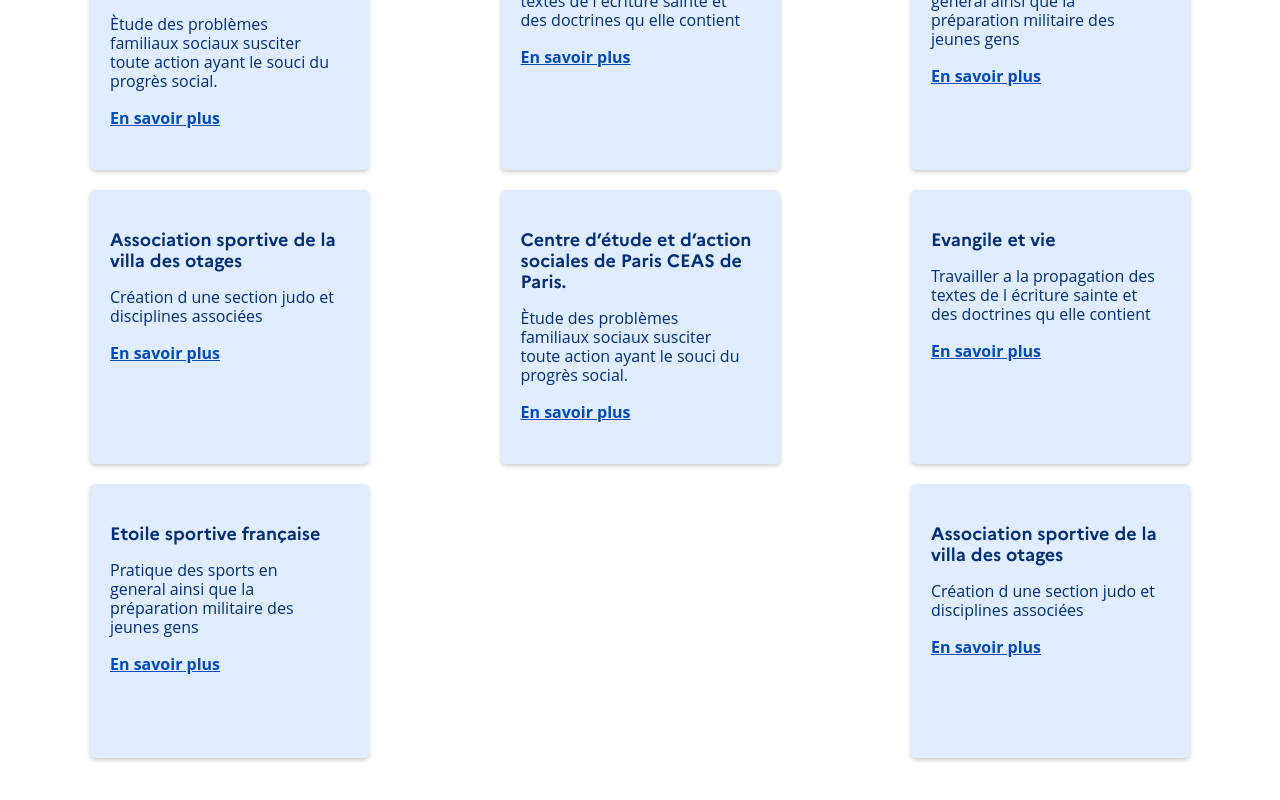
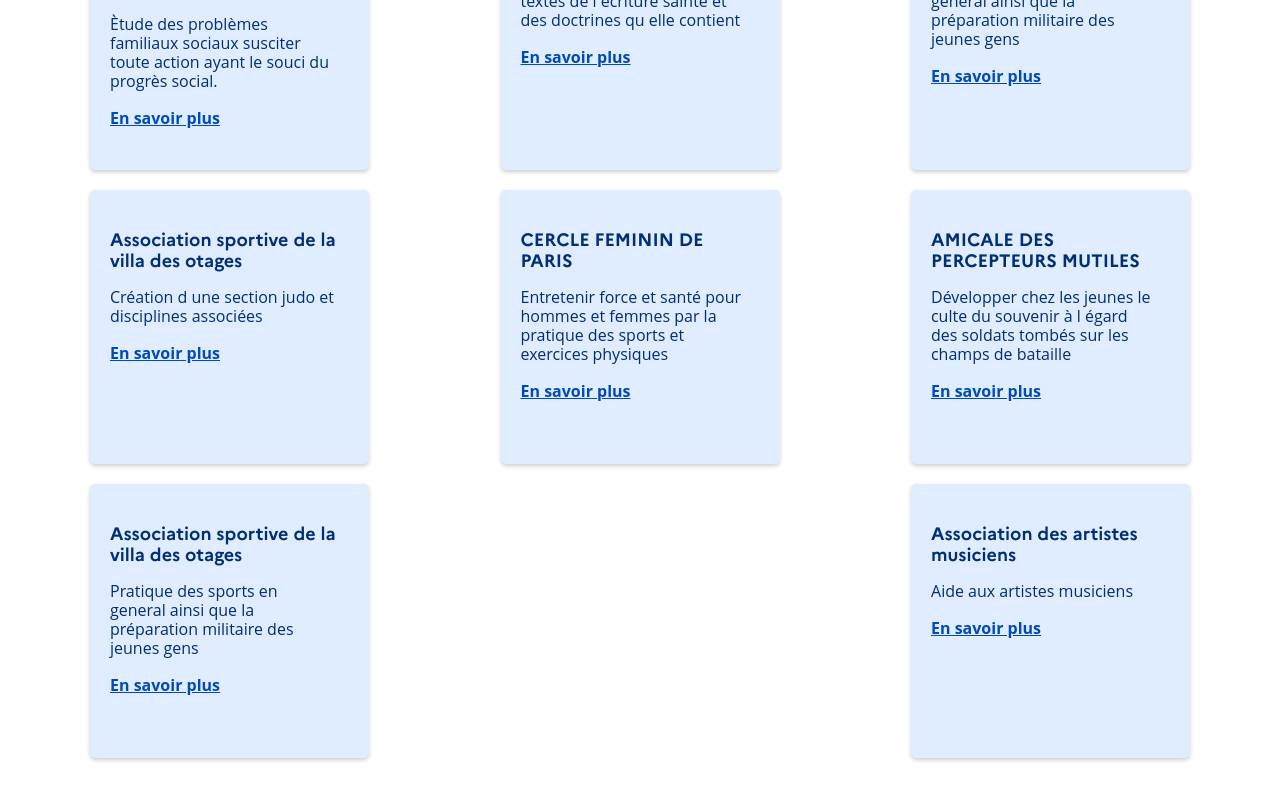
Before and after one commit to shrutigupta02/react-app-asso, a React (Create React App) app: page / in a window 1280 px wide. Shown: the part 930-1730 px from the top of the page. Built offline with nearby package versions, Linux system fonts and the light colour scheme; no server answers.

Commit message:
adding comments

```diff
--- a/src/api/index.ts
+++ b/src/api/index.ts
@@ -1,6 +1,6 @@
 import axios from "axios"
 
-// login and create an account
+// function to login or create an account with the server
 export const postNewUser = (login:string, password:string) => {
 
     const axios = require('axios').default;
@@ -20,7 +20,7 @@
 
 }
 
-// to give a new donation to the server
+// function to give a new donation to the server
 export const postNewDonation = (donationNumber:number, associationName:string, userName:string) => {
 
     const axios = require('axios').default;
@@ -41,8 +41,8 @@
 
 }
 
+// function to get all the associations from the server
 export const getAllAssociations = () => {
-    // mettre la bonne url
     axios.get('https://h3-proxy.services.quickpipes.io/team9/getAllAssos')
         .then(function (response:any) {
         // handle success
@@ -58,9 +58,10 @@
     });
 }
 
-export const getAllDonations = () => {
+// function to get all the donations of the user from the server
+export const getAllDonations = (user:string) => {
     // mettre la bonne url
-    axios.get('https://h3-proxy.services.quickpipes.io/team9/user1donations')
+    axios.get('https://h3-proxy.services.quickpipes.io/team9/'+{user}+'/donations')
         .then(function (response:any) {
         // handle success
         return 'c est réussi !!!'
--- a/src/components/homepage/homepage.tsx
+++ b/src/components/homepage/homepage.tsx
@@ -41,10 +41,10 @@
       {id:1, name: 'Evangile et vie', description: 'Travailler a la propagation des textes de l écriture sainte et des doctrines qu elle contient'},
       {id:2, name: 'Etoile sportive française', description: 'Pratique des sports en general ainsi que la préparation militaire des jeunes gens'},
       {id:3, name: 'Association sportive de la villa des otages', description: 'Création d une section judo et disciplines associées'},
-      {id:4, name: 'Centre d’étude et d’action sociales de Paris CEAS de Paris.', description: 'Ètude des problèmes familiaux sociaux susciter toute action ayant le souci du progrès social.'},
-      {id:5, name: 'Evangile et vie', description: 'Travailler a la propagation des textes de l écriture sainte et des doctrines qu elle contient'},
-      {id:6, name: 'Etoile sportive française', description: 'Pratique des sports en general ainsi que la préparation militaire des jeunes gens'},
-      {id:7, name: 'Association sportive de la villa des otages', description: 'Création d une section judo et disciplines associées'},
+      {id:4, name: 'CERCLE FEMININ DE PARIS', description: 'Entretenir force et santé pour hommes et femmes par la pratique des sports et exercices physiques'},
+      {id:5, name: 'AMICALE DES PERCEPTEURS MUTILES', description: 'Développer chez les jeunes le culte du souvenir à l égard des soldats tombés sur les champs de bataille'},
+      {id:6, name: 'Association sportive de la villa des otages', description: 'Pratique des sports en general ainsi que la préparation militaire des jeunes gens'},
+      {id:7, name: 'Association des artistes musiciens', description: 'Aide aux artistes musiciens'},
     ],
     associationSelected: {
       id: -1,
@@ -56,19 +56,20 @@
     userName:'email@exemple.test',
     taxExoneration:0,
     donations:[
-      {name:'associationnum1', donationNumber:100},
-      {name:'associationnum2', donationNumber:1010},
-      {name:'associationnum1', donationNumber:100},
-      {name:'associationnum2', donationNumber:100},
-      {name:'associationnum1', donationNumber:100},
-      {name:'associationnum2', donationNumber:100},
-      {name:'associationnum1', donationNumber:100},
-      {name:'associationnum2', donationNumber:100},
-      {name:'associationnum1', donationNumber:100},
-      {name:'associationnum2', donationNumber:100},
+      {name:'CEAS', donationNumber:100},
+      {name:'Evangile et vie', donationNumber:200},
+      {name:'Etoile sportive française', donationNumber:350},
+      {name:'Association sportive de la villa des otages', donationNumber:100},
+      {name:'Cercle feminin de Paris', donationNumber:100},
+      {name:'Amicale des percepteurs mutilés', donationNumber:100},
+      {name:'Les cheminots philatélistes', donationNumber:100},
+      {name:'Association Franco-Autrichienne', donationNumber:100},
+      {name:'Union sociale pour l habitat', donationNumber:100},
+      {name:'Association des anciens combattants', donationNumber:135},
     ]
   }
 
+  // function to open the Login page
   handleLogin = () => {
     let associationSelected = this.state.associationSelected
     let associations = this.state.associations
@@ -102,6 +103,7 @@
     this.setState(newAssoState)
   }
 
+  // function to open the myaccount.tsx page
   handleAccountPageOpened = () => {
     let associations = this.state.associations
     let assoSelectedName = this.state.associationSelected.name
@@ -115,6 +117,7 @@
     this.setState(newState)
   }
 
+  // function to go back to the homepage from the header
   handleHomepage = () => {
     let associations = this.state.associations
     let assoSelectedName = this.state.associationSelected.name
@@ -128,6 +131,7 @@
     this.setState(newState)
   }
 
+  // change the username in all the components when the user is connected to the app
   handleGlobalUsername = (user:string) => {
     let associations = this.state.associations
     let assoSelectedName = this.state.associationSelected.name
@@ -135,7 +139,7 @@
     let assoSelectedId = this.state.associationSelected.id
     let associationSelected = {id:assoSelectedId, name:assoSelectedName, description:assoSelectedDescription}
     let accountPageOpened = false
-    let userIsLoggingIn = true
+    let userIsLoggingIn = false
     let userName = user
     let taxExoneration = this.state.taxExoneration
     let donations = this.state.donations
@@ -150,6 +154,7 @@
 
   render() {
 
+    // condition to render the account page
     if(this.state.accountPageOpened==true && this.state.userIsLoggingIn == false){
       return (
 
@@ -158,6 +163,7 @@
           <Myaccount userName={this.state.userName} donations={this.state.donations} />
         </div>
       )
+    // condition to render the homepage
     } else if(this.state.associationSelected.id==-1 && this.state.accountPageOpened == false && this.state.userIsLoggingIn == false)
       return (
         <div>
@@ -178,6 +184,7 @@
           <Searchengine  associations={this.state.associations} handleAssociation={this.handleAssociation}/>
         </div>
       )
+    // condition to render the login page
     else if(this.state.userIsLoggingIn == true){
       return (
         <div>
@@ -185,6 +192,7 @@
           <Login handleUser={this.handleGlobalUsername}/>
         </div>
       )
+    // condition to render the page of the association with the converter
     } else {
       return (
         <div>
--- a/src/components/login/login.tsx
+++ b/src/components/login/login.tsx
@@ -22,6 +22,7 @@
   }
 
 
+  // function to change the state to render the code for creating an accountand to send the user informations to the server.
   handleIsCreatingAccount = () => {
     let isCreatingAccount = !this.state.isCreatingAccount
     this.setState({isCreatingAccount})
@@ -29,6 +30,7 @@
     postNewUser(this.state.userName, this.state.userPassword)
   }
 
+  // function to change the username in the state
   handleUsername = (user:string) => {
 
     let userName = user
@@ -38,6 +40,7 @@
     this.setState({isCreatingAccount, userName, userPassword})
   }
 
+  // function to change the password in the state
   handlePassword = (password:string) => {
     let userName = this.state.userName
     let isCreatingAccount = this.state.isCreatingAccount
@@ -46,6 +49,7 @@
     this.setState({isCreatingAccount, userName, userPassword})
   }
 
+  //
   handleFormSubmit = (event:React.FormEvent<HTMLFormElement>) => {
     this.props.handleUser(this.state.userName)
     event.preventDefault();
--- a/src/components/myaccount/myaccount.tsx
+++ b/src/components/myaccount/myaccount.tsx
@@ -15,6 +15,7 @@
   const [newDonationNumber, setNewDonationNumber] = useState('')
   const [newDonationName, setNewDonationName] = useState('')
 
+  // calculating the tax exoneration total number from the users donations
   let taxExonerationNumber:number = 0
 
   for( let i=0; i<state.donations.length; i++){
@@ -42,7 +43,9 @@
         </div>
         <div className='history'>
           <h3>Historique des dons</h3>
+          {/* TO DO : gett all the donations from the user :  */}
           {/* getAllDonations() */}
+          {/* rendering all the donations : */}
           {state.donations.map((pres) => {
             return <div><p className='donationName'>{pres.name}</p><p className='donationDescription'>{pres.donationNumber}</p></div>
           })}
--- a/src/components/searchengine/searchengine.tsx
+++ b/src/components/searchengine/searchengine.tsx
@@ -13,6 +13,7 @@
 }
 
 export default function Searchengine(props: associations) {
+  // getting all the associations from the server
   getAllAssociations()
   const [searchTerm, setSearchTerm] = useState('')
 
```
Also changed, not shown: src/components/nav/nav.tsx (+0 -11 lines).
